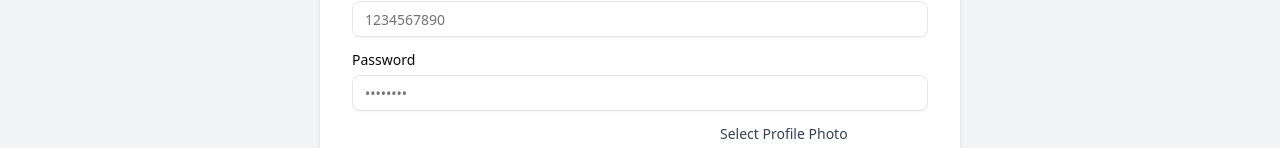
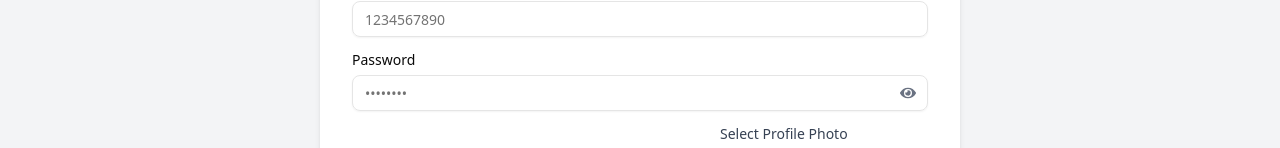
Before and after one commit to lewiii254/Kazi-Haven, a React (Vite) app in the folder frontend/: page /signup in a window 1280 px wide. Shown: the part 440-588 px from the top of the page. Built offline with nearby package versions, Linux system fonts and the light colour scheme.

Commit message:
View Password feature

```diff
--- a/frontend/package.json
+++ b/frontend/package.json
@@ -31,6 +31,7 @@
     "react-icons": "^5.5.0",
     "react-redux": "^9.2.0",
     "react-router-dom": "^7.3.0",
+    "react-toastify": "^11.0.5",
     "redux-persist": "^6.0.0",
     "sonner": "^2.0.1",
     "tailwind-merge": "^3.0.2",
--- a/frontend/src/components/auth/Login.jsx
+++ b/frontend/src/components/auth/Login.jsx
@@ -10,6 +10,7 @@ import { toast } from "sonner";
 import { useDispatch, useSelector } from "react-redux";
 import { setLoading, setUser } from "@/redux/authSlice";
 import { Loader2 } from "lucide-react";
+import { FaEye, FaEyeSlash } from "react-icons/fa";
 
 const Login = () => {
   const [formData, setFormData] = useState({
@@ -22,6 +23,8 @@ const Login = () => {
   const dispatch = useDispatch();
 
   const [errors, setErrors] = useState({});
+  const [showPassword, setShowPassword] = useState(false);
+
 
   // Handle form input change
   const handleChange = (e) => {
@@ -118,18 +121,26 @@ const Login = () => {
             {/* Password */}
             <div>
               <Label className={"mb-2"}>Password</Label>
+              <div className="relative">
                 <Input
-                type="password"
+                  type={showPassword ? "text" : "password"}
                   name="password"
                   value={formData.password}
                   onChange={handleChange}
                   placeholder="••••••••"
+                  className="pr-10"
                 />
+                <span
+                  onClick={() => setShowPassword(!showPassword)}
+                  className="absolute right-3 top-2.5 cursor-pointer text-gray-500"
+                >
+                  {showPassword ? <FaEyeSlash /> : <FaEye />}
+                </span>
+              </div>
               {errors.password && (
                 <p className="text-red-500 text-sm mt-1">{errors.password}</p>
               )}
             </div>
-
             {/* Role (Radio Buttons) */}
             <div>
               <Label>Role</Label>
--- a/frontend/src/components/auth/Signup.jsx
+++ b/frontend/src/components/auth/Signup.jsx
@@ -10,6 +10,7 @@ import { toast } from "sonner";
 import { useNavigate } from "react-router-dom";
 import { useDispatch, useSelector } from "react-redux";
 import { setLoading } from "@/redux/authSlice";
+import { FaEye, FaEyeSlash } from "react-icons/fa";
 
 const Signup = () => {
   const [formData, setFormData] = useState({
@@ -25,6 +26,8 @@ const Signup = () => {
   const dispatch = useDispatch();
 
   const [errors, setErrors] = useState({});
+  const [showPassword, setShowPassword] = useState(false);
+
   const fileInputRef = useRef(null);
 
   // Handle form input change
@@ -178,13 +181,22 @@ const Signup = () => {
             {/* Password */}
             <div>
                 <Label className={"mb-2"}>Password</Label>
+                <div className="relative">
                   <Input
-                type="password"
+                    type={showPassword ? "text" : "password"}
                     name="password"
                     value={formData.password}
                     onChange={handleChange}
                     placeholder="••••••••"
+                    className="pr-10"
                   />
+                  <span
+                    onClick={() => setShowPassword(!showPassword)}
+                    className="absolute right-3 top-2.5 cursor-pointer text-gray-500"
+                  >
+                    {showPassword ? <FaEyeSlash /> : <FaEye />}
+                  </span>
+                </div>
                 {errors.password && (
                   <p className="text-red-500 text-sm mt-1">{errors.password}</p>
                 )}
```
Also changed, not shown: 1 other file (tests, documents, lock files or other folders). Lines whose indentation alone changed are shown as unchanged.
